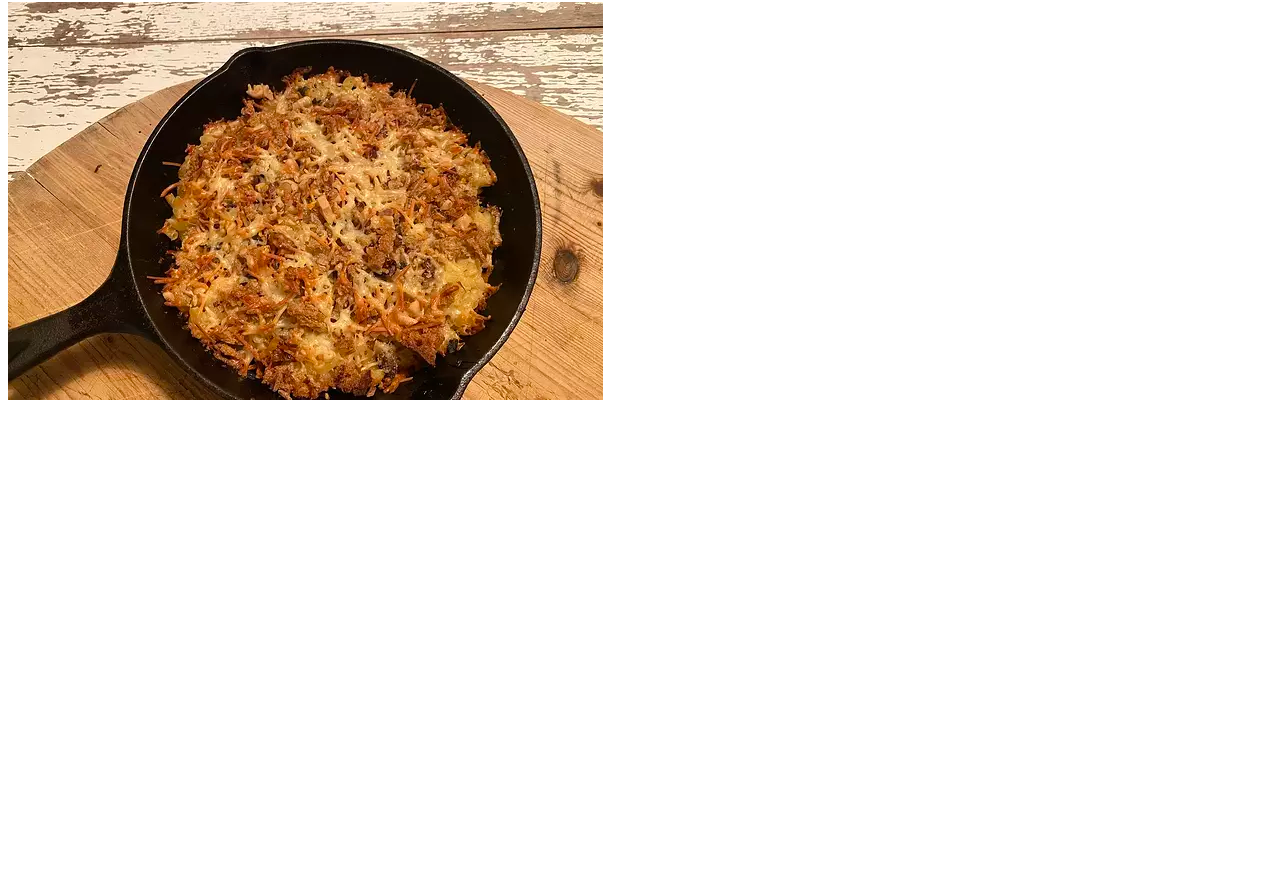
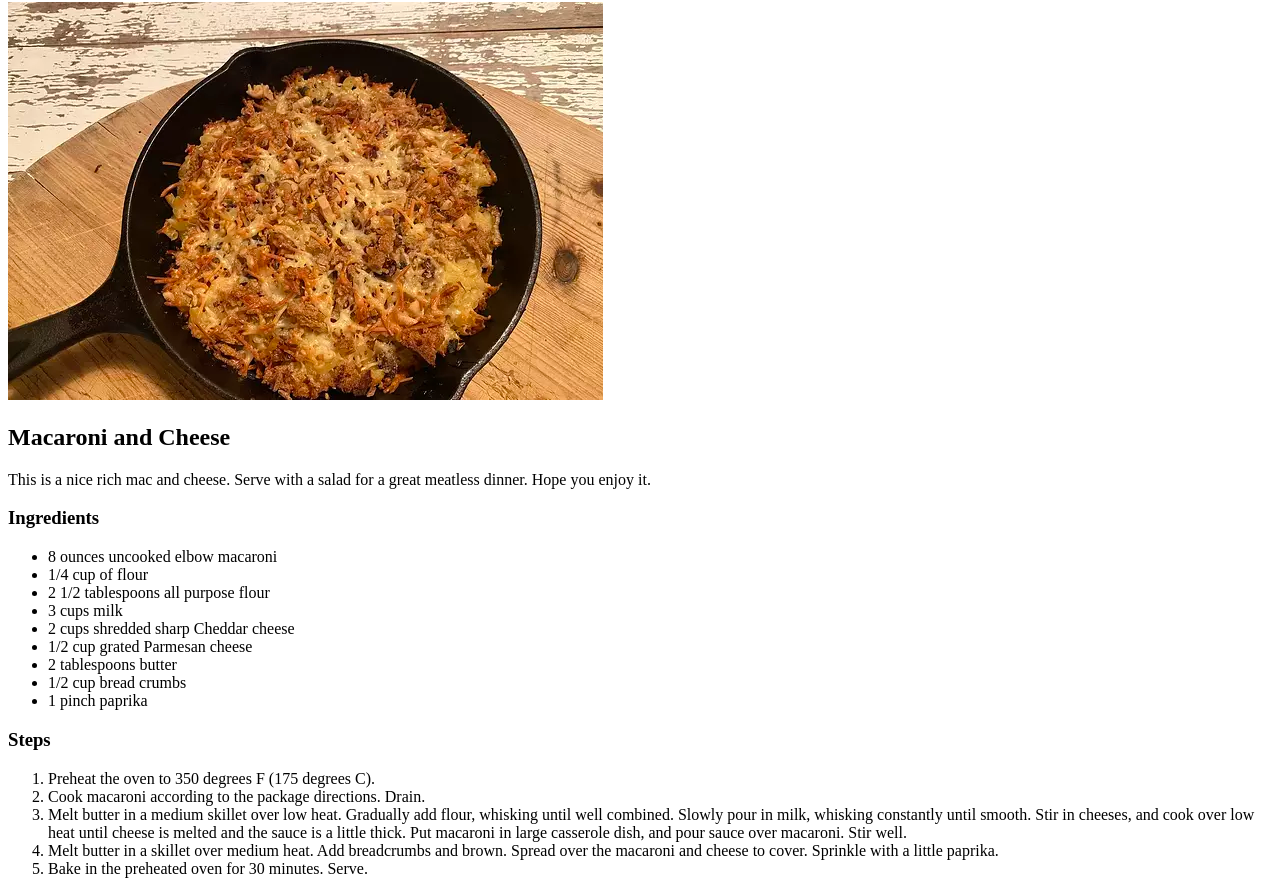
Before and after one commit to r-nin/odin-recipes, a plain HTML site: page recipes/mac-n-cheese.html in a window 1280 px wide. Shown: the part 78-972 px from the top of the page. Before the commit the page ends 800 px from the top, so only its background shows below. Drawn offline with Linux system fonts and the light colour scheme.

Commit message:
added ingredients and steps to macaroni recipe page

```diff
--- a/recipes/mac-n-cheese.html
+++ b/recipes/mac-n-cheese.html
@@ -7,6 +7,39 @@
 <body>
   <h1>Homemade Mac n Cheese</h1>
   <img src="img/macaroni.jpg">
+  <h2>Macaroni and Cheese</h2>
+    <p>This is a nice rich mac and cheese. Serve with a salad for
+        a great meatless dinner. Hope you enjoy it.</p>
+
+  <h3>Ingredients</h3>
+    <ul>
+        <li>8 ounces uncooked elbow macaroni</li>
+        <li>1/4 cup of flour</li>
+        <li>2 1/2 tablespoons all purpose flour</li>
+        <li>3 cups milk</li>
+        <li>2 cups shredded sharp Cheddar cheese</li>
+        <li>1/2 cup grated Parmesan cheese</li>
+        <li>2 tablespoons butter</li>
+        <li>1/2 cup bread crumbs</li>
+        <li>1 pinch paprika</li>
+    </ul>
+  <h3>Steps</h3>
+    <ol>
+        <li>Preheat the oven to 350 degrees F (175 degrees C).</li>
+        <li>Cook macaroni according to the package directions.
+            Drain.</li>
+        <li>Melt butter in a medium skillet over low heat.
+            Gradually add flour, whisking until well combined.
+            Slowly pour in milk, whisking constantly until smooth.
+             Stir in cheeses, and cook over low heat until cheese
+             is melted and the sauce is a little thick. Put
+             macaroni in large casserole dish, and pour sauce
+             over macaroni. Stir well.</li>
+        <li>Melt butter in a skillet over medium heat. Add
+            breadcrumbs and brown. Spread over the macaroni and
+            cheese to cover. Sprinkle with a little paprika.</li>
+        <li>Bake in the preheated oven for 30 minutes. Serve.</li>
+    </ol>
 </body>
 
 
```
